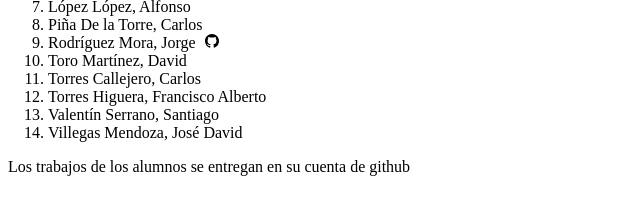
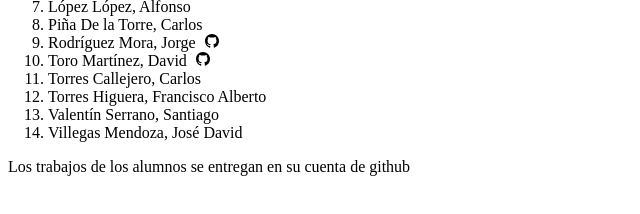
Before and after one commit to josejimenezromero/llmm1819ASIR, a plain HTML site: page index.html in a window 1280 px wide. Shown: the part 160-374 px from the top of the page, 0-640 px from the left. Drawn offline with Linux system fonts and the light colour scheme.

Commit message:
primer york

```diff
--- a/index.html
+++ b/index.html
@@ -1,3 +1,4 @@
+
 <!DOCTYPE html>
 <html lang="es">
 <head>
@@ -25,7 +26,9 @@
         <li>Rodríguez Mora, Jorge <a href="https://github.com/jorgermasir/llmm1819ASIR"> <svg height="14" class="octicon octicon-mark-github" viewBox="0 0 16 16" version="1.1" width="24" aria-hidden="true">
             <path fill-rule="evenodd" d="M8 0C3.58 0 0 3.58 0 8c0 3.54 2.29 6.53 5.47 7.59.4.07.55-.17.55-.38 0-.19-.01-.82-.01-1.49-2.01.37-2.53-.49-2.69-.94-.09-.23-.48-.94-.82-1.13-.28-.15-.68-.52-.01-.53.63-.01 1.08.58 1.23.82.72 1.21 1.87.87 2.33.66.07-.52.28-.87.51-1.07-1.78-.2-3.64-.89-3.64-3.95 0-.87.31-1.59.82-2.15-.08-.2-.36-1.02.08-2.12 0 0 .67-.21 2.2.82.64-.18 1.32-.27 2-.27.68 0 1.36.09 2 .27 1.53-1.04 2.2-.82 2.2-.82.44 1.1.16 1.92.08 2.12.51.56.82 1.27.82 2.15 0 3.07-1.87 3.75-3.65 3.95.29.25.54.73.54 1.48 0 1.07-.01 1.93-.01 2.2 0 .21.15.46.55.38A8.013 8.013 0 0 0 16 8c0-4.42-3.58-8-8-8z"></path>
         </svg></a></li>
-        <li>Toro Martínez, David</li>
+        <li>Toro Martínez, David <a href="https://github.com/davidtoro96?tab=repositories"><svg height="14" class="octicon octicon-mark-github" viewBox="0 0 16 16" version="1.1" width="24" aria-hidden="true">
+                    <path fill-rule="evenodd" d="M8 0C3.58 0 0 3.58 0 8c0 3.54 2.29 6.53 5.47 7.59.4.07.55-.17.55-.38 0-.19-.01-.82-.01-1.49-2.01.37-2.53-.49-2.69-.94-.09-.23-.48-.94-.82-1.13-.28-.15-.68-.52-.01-.53.63-.01 1.08.58 1.23.82.72 1.21 1.87.87 2.33.66.07-.52.28-.87.51-1.07-1.78-.2-3.64-.89-3.64-3.95 0-.87.31-1.59.82-2.15-.08-.2-.36-1.02.08-2.12 0 0 .67-.21 2.2.82.64-.18 1.32-.27 2-.27.68 0 1.36.09 2 .27 1.53-1.04 2.2-.82 2.2-.82.44 1.1.16 1.92.08 2.12.51.56.82 1.27.82 2.15 0 3.07-1.87 3.75-3.65 3.95.29.25.54.73.54 1.48 0 1.07-.01 1.93-.01 2.2 0 .21.15.46.55.38A8.013 8.013 0 0 0 16 8c0-4.42-3.58-8-8-8z"></path>
+                </svg> </a></li>
         <li>Torres Callejero, Carlos</li>
         <li>Torres Higuera, Francisco Alberto</li>
         <li>Valentín Serrano, Santiago</li>
```
